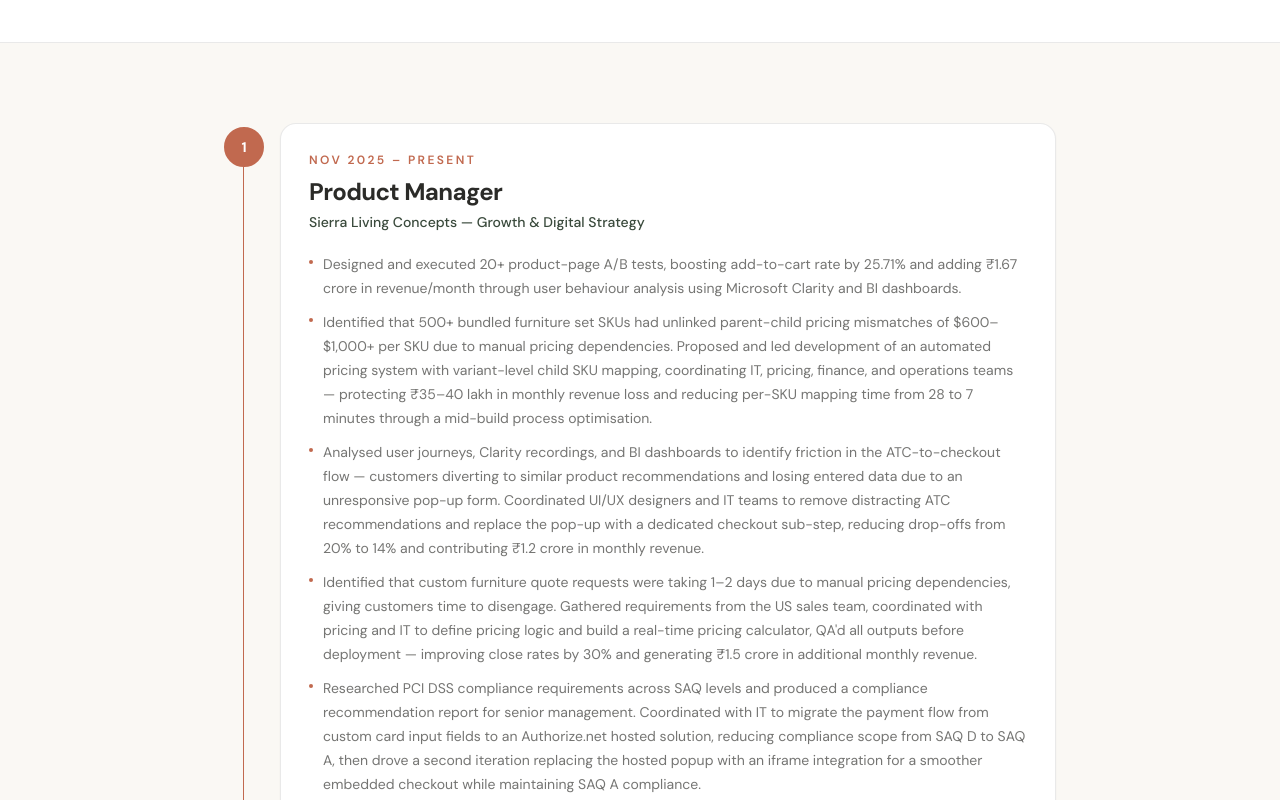
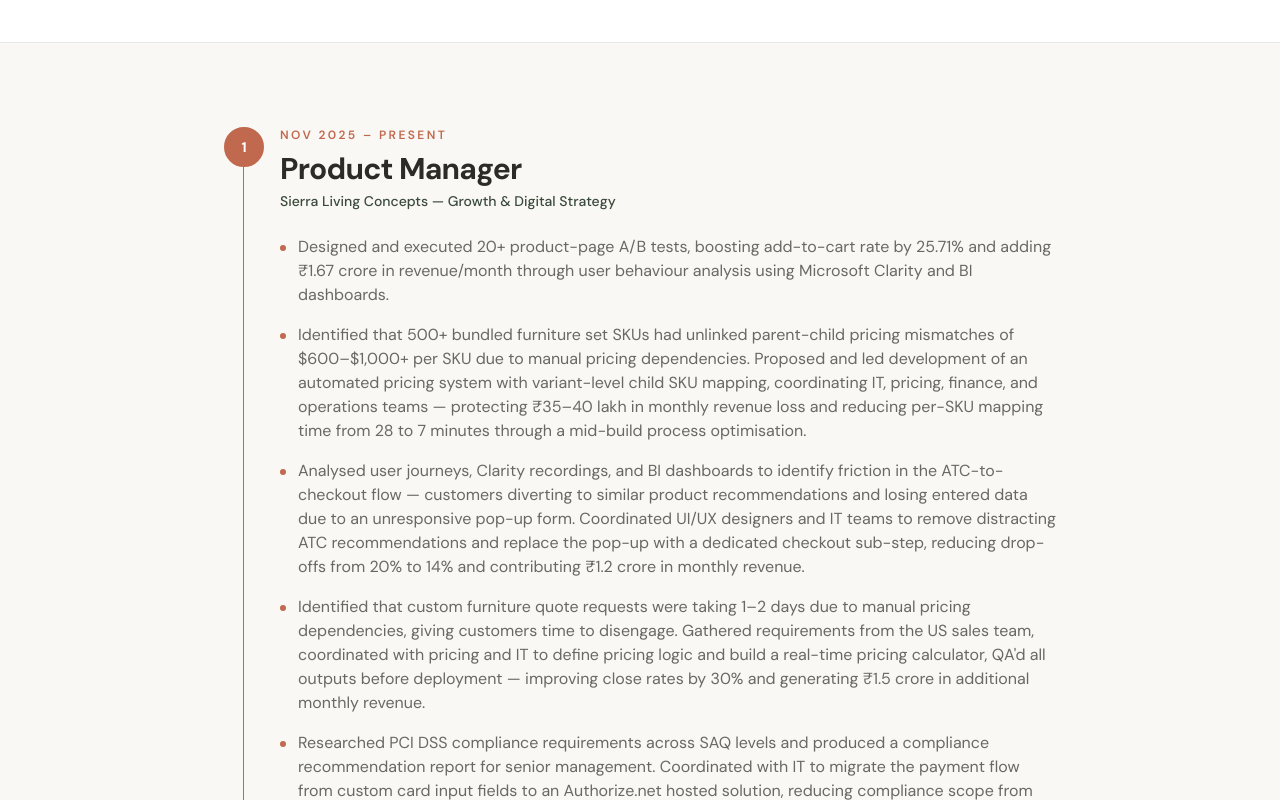
Before and after one commit to aruneshk30/Website, a Next.js app: page /experience in a window 1280 px wide. Shown: the part 360-1160 px from the top of the page. Built offline with nearby package versions, Linux system fonts and the light colour scheme.

Commit message:
Refactor ExperienceTimeline component styles and structure

```diff
--- a/components/experience-timeline.tsx
+++ b/components/experience-timeline.tsx
@@ -6,7 +6,6 @@
   company: string;
   period: string;
   bullets: string[];
-  metrics: string[];
 };
 
 export function ExperienceTimeline({ items }: { items: ExperienceItem[] }) {
@@ -49,7 +48,7 @@
             });
           }
         },
-        { threshold: 0.25 }
+        { threshold: 0.15 }
       );
       observer.observe(el);
       observers.push(observer);
@@ -65,16 +64,16 @@
         style={{ height: `${fillPercent}%` }}
       />
 
-      <div className="space-y-10">
+      <div>
         {items.map((job, i) => (
           <div
             key={job.role + job.period}
             ref={(el) => {
               itemRefs.current[i] = el;
             }}
-            className={`relative pl-10 transition-all duration-700 md:pl-14 ${
-              activeStates[i] ? "opacity-100 translate-y-0" : "opacity-0 translate-y-6"
-            }`}
+            className={`relative rounded-2xl pb-10 pl-10 pt-1 transition-all duration-700 hover:bg-white/60 md:pl-14 ${
+              i < items.length - 1 ? "border-b border-charcoal/8 mb-2" : ""
+            } ${activeStates[i] ? "opacity-100 translate-y-0" : "opacity-0 translate-y-6"}`}
           >
             <span
               className={`absolute left-0 top-1 flex h-8 w-8 items-center justify-center rounded-full border-2 transition-all duration-500 md:h-10 md:w-10 ${
@@ -86,19 +85,17 @@
               <span className="text-xs font-bold md:text-sm">{i + 1}</span>
             </span>
 
-            <div className="rounded-2xl border border-charcoal/10 bg-white p-6 shadow-sm transition hover:-translate-y-1 hover:border-terracotta/30 hover:shadow-md md:p-7">
             <p className="text-xs font-semibold uppercase tracking-[0.2em] text-terracotta">{job.period}</p>
-              <h3 className="mt-2 text-xl font-bold tracking-tight text-charcoal md:text-2xl">{job.role}</h3>
+            <h3 className="mt-2 text-2xl font-bold tracking-tight text-charcoal md:text-3xl">{job.role}</h3>
             <p className="mt-1 text-sm font-medium text-sage-700">{job.company}</p>
 
-              <div className="mt-5 space-y-2.5">
+            <div className="mt-6 space-y-4">
               {job.bullets.map((b) => (
-                  <div key={b} className="flex gap-2.5 text-sm leading-6 text-charcoal/65">
-                    <span className="mt-2 h-1 w-1 flex-shrink-0 rounded-full bg-terracotta" />
+                <div key={b} className="flex gap-3 text-sm leading-7 text-charcoal/70 md:text-base">
+                  <span className="mt-2.5 h-1.5 w-1.5 flex-shrink-0 rounded-full bg-terracotta" />
                   <span>{b}</span>
                 </div>
               ))}
-              </div>
             </div>
           </div>
         ))}
```
Lines whose indentation alone changed are shown as unchanged.
